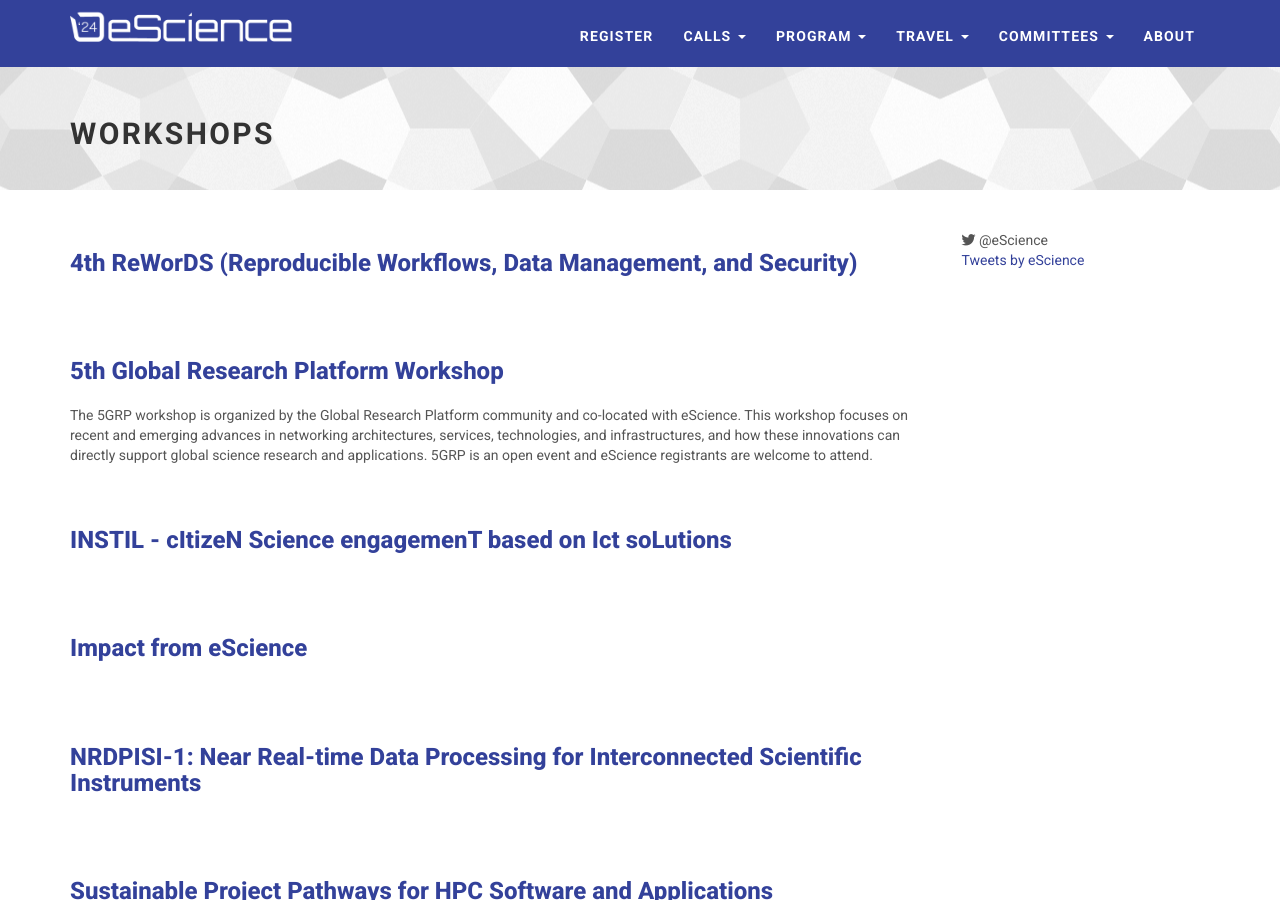
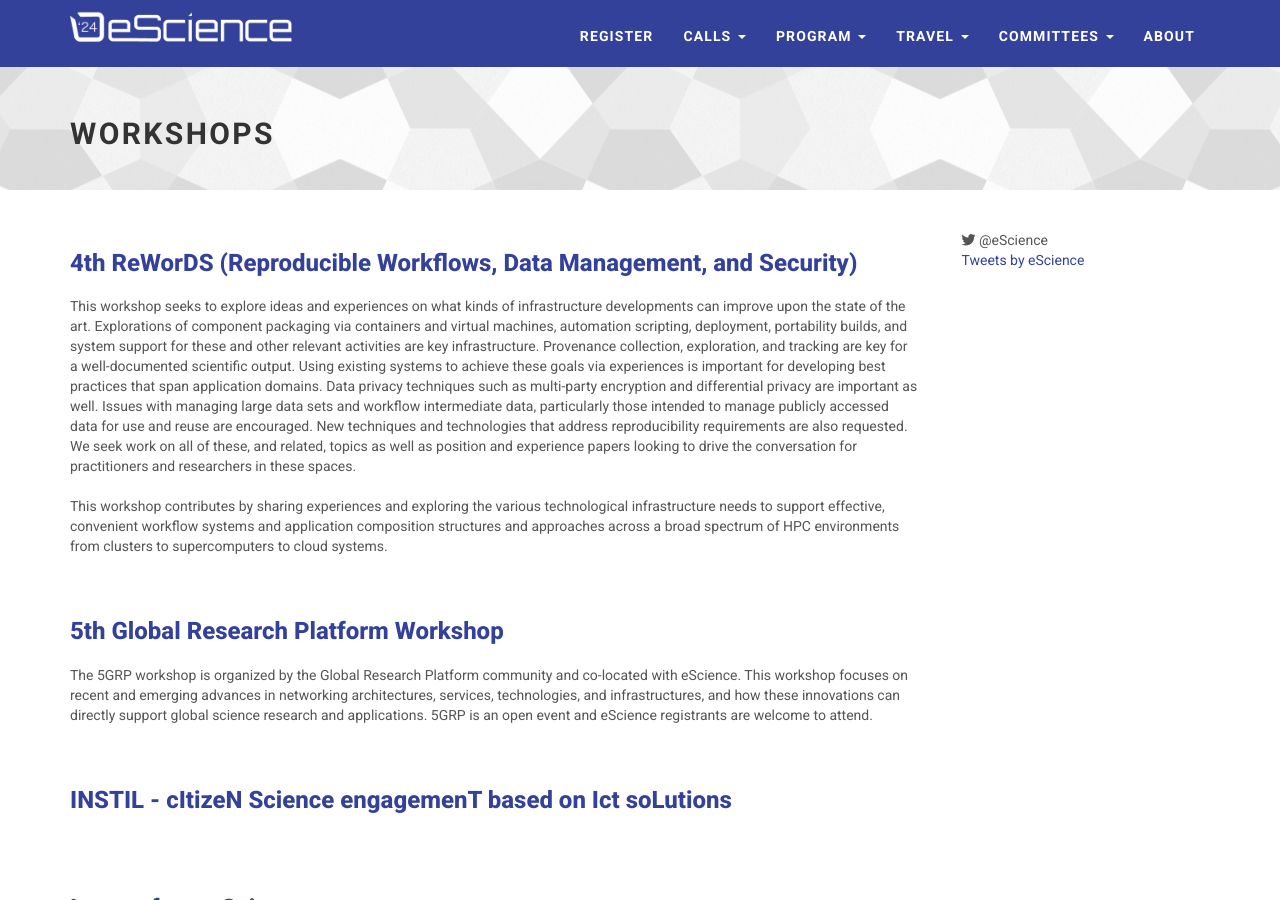
Before and after one commit to escience-conference/2024, a Jekyll site: the page built from workshops.html, in a window 1280 px wide and 900 px high. Built offline with Jekyll 4.4.1, drawn with Linux system fonts in a browser that asks for light colours; nearby versions of some CDN libraries; comment, search, counter and statistics services are not loaded.

Commit message:
abstract for rewords

```diff
--- a/_data/workshops.yml
+++ b/_data/workshops.yml
@@ -32,6 +32,22 @@
 
 - name: "4th ReWorDS (Reproducible Workflows, Data Management, and Security)"
   url: https://sites.google.com/view/rewords24/home
+  abstract: >
+    This workshop seeks to explore ideas and experiences on what kinds of infrastructure developments
+    can improve upon the state of the art. Explorations of component packaging via containers and virtual
+    machines, automation scripting, deployment,  portability builds, and system support for these and
+    other relevant activities are key infrastructure. Provenance collection, exploration, and tracking
+    are key for a well-documented scientific output. Using existing systems to achieve these goals via
+    experiences is important for developing best practices that span application domains. Data privacy
+    techniques such as multi-party encryption and differential privacy are important as well. Issues with
+    managing large data sets and workflow intermediate data, particularly those intended to manage publicly
+    accessed data for use and reuse are encouraged. New techniques and technologies that address reproducibility
+    requirements are also requested. We seek work on all of these, and related, topics as well as position and
+    experience papers looking to drive the conversation for practitioners and researchers in these spaces.
+    <br><br>
+    This workshop contributes by sharing experiences and exploring the various technological infrastructure
+    needs to support effective, convenient workflow systems and application composition structures and
+    approaches across a broad spectrum of HPC environments from clusters to supercomputers to cloud systems.
 
 - name: "Workshop on Generative AI and FAIR Principles in Science Communication"
   url: https://national-data-platform.github.io/ai4sc24/
```
